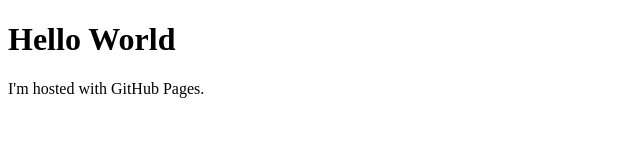
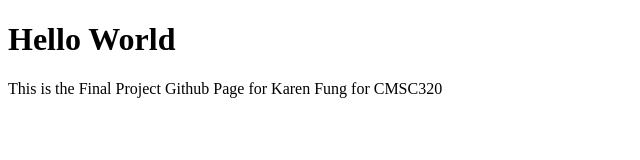
Before and after one commit to kf908/kf908.github.io, a plain HTML site: page index.html in a window 1280 px wide. Shown: the whole page, without its empty margins (0-640 px from the left). Drawn offline with Linux system fonts and the light colour scheme.

Commit message:
Update index.html

```diff
--- a/index.html
+++ b/index.html
@@ -2,6 +2,6 @@
 <html>
 <body>
 <h1>Hello World</h1>
-<p>I'm hosted with GitHub Pages.</p>
+<p>This is the Final Project Github Page for Karen Fung for CMSC320</p>
 </body>
 </html>
```
